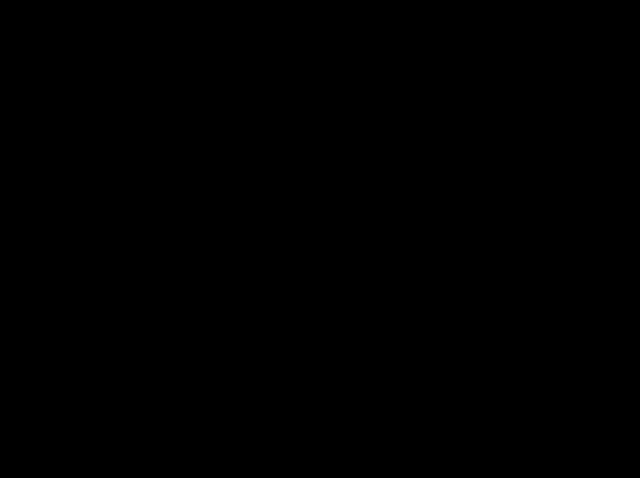
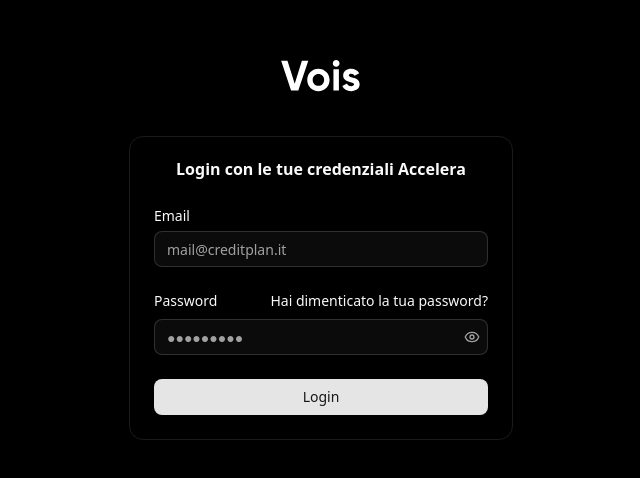
Before and after one commit to MatiasGalliani/centrallino-ai-frontend, a React (Vite) app: page / in a window 1280 px wide. Shown: the part 160-638 px from the top of the page, without its empty margins (319-959 px from the left). Built offline with nearby package versions, Linux system fonts and the light colour scheme.

Commit message:
Advances, login almost done

```diff
--- a/package.json
+++ b/package.json
@@ -16,6 +16,7 @@
     "radix-ui": "^1.4.3",
     "react": "^19.2.0",
     "react-dom": "^19.2.0",
+    "react-router-dom": "^7.13.0",
     "tailwind-merge": "^3.4.0"
   },
   "devDependencies": {
--- a/src/App.tsx
+++ b/src/App.tsx
@@ -1,16 +1,16 @@
 import { useState } from "react"
-import Login from "./components/login"
+import { Routes, Route, Navigate } from "react-router-dom"
+import Login from "./components/Login"
+import Dashboard from "./components/Dashboard"
 
 export default function App() {
-    const [isLoggedIn, setIsLoggedIn] = useState(false)
-
-    if (!isLoggedIn) {
-        return <Login onSuccess={() => setIsLoggedIn(true)} />
-    }
+    const [isLoggedIn, setIsLoggedIn] = useState(true)
 
     return (
-        <div>
-
-        </div>
+        <Routes>
+            <Route path="/" element={<Login onSuccess={() => setIsLoggedIn(true)} />} />
+            <Route path="/dashboard" element={isLoggedIn ? <Dashboard /> : <Navigate to="/" replace />} />
+            <Route path="*" element={<Navigate to="/" replace/>} />
+        </Routes>
     )
 }
--- /dev/null
+++ b/src/components/Dashboard.tsx
@@ -0,0 +1,7 @@
+export default function Dashboard () {
+    return (
+        <div className="min-h-screen w-full bg-[#000000]">
+            hello world
+        </div>
+    )
+}
--- /dev/null
+++ b/src/components/Login.tsx
@@ -0,0 +1,90 @@
+import { useState } from "react";
+import {
+    Card,
+    CardContent,
+    CardFooter,
+    CardHeader,
+    CardTitle,
+} from "@/components/ui/card"
+import { Button } from "@/components/ui/button"
+import { Input } from "@/components/ui/input"
+import { Label } from "@/components/ui/label"
+import { Eye, EyeOff } from "lucide-react"
+
+interface LoginProps {
+    onSuccess: () => void
+}
+
+export default function Login({ onSuccess }: LoginProps) {
+    const [showPassword, setShowPassword] = useState(false)
+
+    return (
+        <div className="min-h-screen w-full bg-[#000000] flex items-center justify-center dark">
+            <div className="flex flex-col items-center w-full max-w-sm">
+                <img
+                    src="/logo.svg"
+                    alt="Logo"
+                    className="mb-4 h-20 w-auto"
+                />
+                <Card className="w-full max-w-sm bg-transparent">
+                    <CardHeader>
+                        <CardTitle className="text-center">Login con le tue credenziali Accelera</CardTitle>
+                    </CardHeader>
+                    <CardContent>
+                        <form>
+                            <div className="flex flex-col gap-6">
+                                <div className="grid gap-2">
+                                    <Label htmlFor="email">Email</Label>
+                                    <Input
+                                        id="email"
+                                        type="email"
+                                        placeholder="mail@creditplan.it"
+                                        required
+                                    />
+                                </div>
+                                <div className="grid gap-2">
+                                    <div className="flex items-center">
+                                        <Label htmlFor="password">Password</Label>
+                                        <a
+                                            href="#"
+                                            className="ml-auto inline-block text-sm underline-offset-4 hover:underline"
+                                        >
+                                            Hai dimenticato la tua password?
+                                        </a>
+                                    </div>
+                                    <div className="relative">
+                                    <Input
+                                        id="password"
+                                        type={showPassword ? "text" : "password"}
+                                        placeholder="●●●●●●●●●"
+                                        required
+                                        className="pr-10"
+                                    />
+                                    <button
+                                        type="button"
+                                        onClick={() => setShowPassword((v) => !v)}
+                                        className="absolute right-2 top-1/2 -translate-y-1/2 text-muted-foreground hover:text-foreground focus:outline-none"
+                                        aria-label={showPassword ? "Nascondi password" : "Mostra password"}
+                                    >
+                                        {showPassword ? (
+                                            <EyeOff className="size-4" />
+                                        ) : (
+                                            <Eye className="size-4" />
+                                        )}
+                                    </button>
+                                    </div>
+                                </div>
+                            </div>
+                        </form>
+                    </CardContent>
+                    <CardFooter className="flex-col gap-2">
+                        <Button type="submit" className="w-full cursor-pointer">
+                            Login
+                        </Button>
+                    </CardFooter>
+                </Card>
+            </div>
+        </div>
+    )
+
+}
--- a/src/components/login.tsx
+++ /dev/null
@@ -1,22 +0,0 @@
-import { useState } from "react";
-import {
-    Card,
-    CardAction,
-    CardContent,
-    CardDescription,
-    CardFooter,
-    CardHeader,
-    CardTitle,
-  } from "@/components/ui/card"
-
-interface LoginProps {
-    onSuccess: () => void
-}
-
-export default function Login ({ onSuccess }: LoginProps) {
-    return (
-        <div className="min-h-screen w-full bg-[#000000]">
-            <h1>Hello world</h1>
-        </div>
-    )
-}
--- /dev/null
+++ b/src/components/ui/button.tsx
@@ -0,0 +1,64 @@
+import * as React from "react"
+import { cva, type VariantProps } from "class-variance-authority"
+import { Slot } from "radix-ui"
+
+import { cn } from "@/lib/utils"
+
+const buttonVariants = cva(
+  "inline-flex items-center justify-center gap-2 whitespace-nowrap rounded-md text-sm font-medium transition-all disabled:pointer-events-none disabled:opacity-50 [&_svg]:pointer-events-none [&_svg:not([class*='size-'])]:size-4 shrink-0 [&_svg]:shrink-0 outline-none focus-visible:border-ring focus-visible:ring-ring/50 focus-visible:ring-[3px] aria-invalid:ring-destructive/20 dark:aria-invalid:ring-destructive/40 aria-invalid:border-destructive",
+  {
+    variants: {
+      variant: {
+        default: "bg-primary text-primary-foreground hover:bg-primary/90",
+        destructive:
+          "bg-destructive text-white hover:bg-destructive/90 focus-visible:ring-destructive/20 dark:focus-visible:ring-destructive/40 dark:bg-destructive/60",
+        outline:
+          "border bg-background shadow-xs hover:bg-accent hover:text-accent-foreground dark:bg-input/30 dark:border-input dark:hover:bg-input/50",
+        secondary:
+          "bg-secondary text-secondary-foreground hover:bg-secondary/80",
+        ghost:
+          "hover:bg-accent hover:text-accent-foreground dark:hover:bg-accent/50",
+        link: "text-primary underline-offset-4 hover:underline",
+      },
+      size: {
+        default: "h-9 px-4 py-2 has-[>svg]:px-3",
+        xs: "h-6 gap-1 rounded-md px-2 text-xs has-[>svg]:px-1.5 [&_svg:not([class*='size-'])]:size-3",
+        sm: "h-8 rounded-md gap-1.5 px-3 has-[>svg]:px-2.5",
+        lg: "h-10 rounded-md px-6 has-[>svg]:px-4",
+        icon: "size-9",
+        "icon-xs": "size-6 rounded-md [&_svg:not([class*='size-'])]:size-3",
+        "icon-sm": "size-8",
+        "icon-lg": "size-10",
+      },
+    },
+    defaultVariants: {
+      variant: "default",
+      size: "default",
+    },
+  }
+)
+
+function Button({
+  className,
+  variant = "default",
+  size = "default",
+  asChild = false,
+  ...props
+}: React.ComponentProps<"button"> &
+  VariantProps<typeof buttonVariants> & {
+    asChild?: boolean
+  }) {
+  const Comp = asChild ? Slot.Root : "button"
+
+  return (
+    <Comp
+      data-slot="button"
+      data-variant={variant}
+      data-size={size}
+      className={cn(buttonVariants({ variant, size, className }))}
+      {...props}
+    />
+  )
+}
+
+export { Button, buttonVariants }
--- /dev/null
+++ b/src/components/ui/input.tsx
@@ -0,0 +1,21 @@
+import * as React from "react"
+
+import { cn } from "@/lib/utils"
+
+function Input({ className, type, ...props }: React.ComponentProps<"input">) {
+  return (
+    <input
+      type={type}
+      data-slot="input"
+      className={cn(
+        "file:text-foreground placeholder:text-muted-foreground selection:bg-primary selection:text-primary-foreground dark:bg-input/30 border-input h-9 w-full min-w-0 rounded-md border bg-transparent px-3 py-1 text-base shadow-xs transition-[color,box-shadow] outline-none file:inline-flex file:h-7 file:border-0 file:bg-transparent file:text-sm file:font-medium disabled:pointer-events-none disabled:cursor-not-allowed disabled:opacity-50 md:text-sm",
+        "focus-visible:border-ring focus-visible:ring-ring/50 focus-visible:ring-[3px]",
+        "aria-invalid:ring-destructive/20 dark:aria-invalid:ring-destructive/40 aria-invalid:border-destructive",
+        className
+      )}
+      {...props}
+    />
+  )
+}
+
+export { Input }
--- /dev/null
+++ b/src/components/ui/label.tsx
@@ -0,0 +1,22 @@
+import * as React from "react"
+import { Label as LabelPrimitive } from "radix-ui"
+
+import { cn } from "@/lib/utils"
+
+function Label({
+  className,
+  ...props
+}: React.ComponentProps<typeof LabelPrimitive.Root>) {
+  return (
+    <LabelPrimitive.Root
+      data-slot="label"
+      className={cn(
+        "flex items-center gap-2 text-sm leading-none font-medium select-none group-data-[disabled=true]:pointer-events-none group-data-[disabled=true]:opacity-50 peer-disabled:cursor-not-allowed peer-disabled:opacity-50",
+        className
+      )}
+      {...props}
+    />
+  )
+}
+
+export { Label }
--- a/src/main.tsx
+++ b/src/main.tsx
@@ -1,10 +1,13 @@
 import { StrictMode } from "react";
 import { createRoot } from "react-dom/client";
+import { BrowserRouter } from "react-router-dom";
 import App from "./App"
 import "./index.css"
 
 createRoot(document.getElementById("root")!).render(
     <StrictMode>
-        <App />
+        <BrowserRouter>
+            <App />
+        </BrowserRouter>
     </StrictMode>
 )
```
Also changed, not shown: public/logo.svg (added), 1 other file (tests, documents, lock files or other folders).
